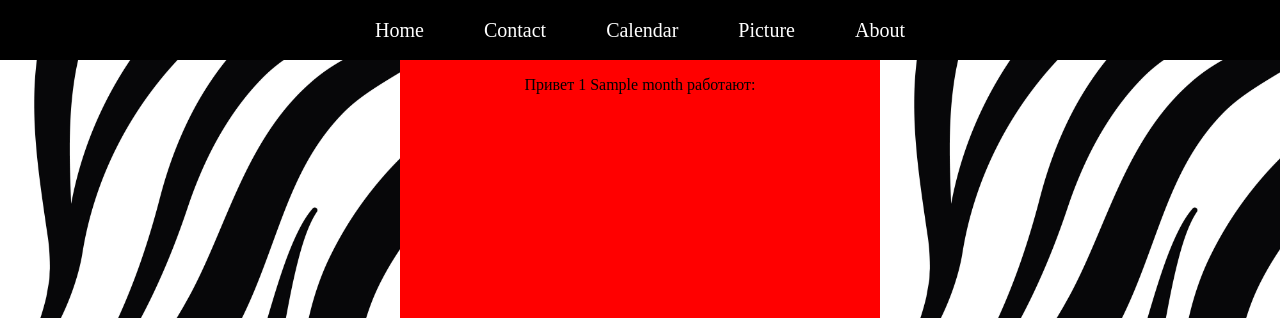
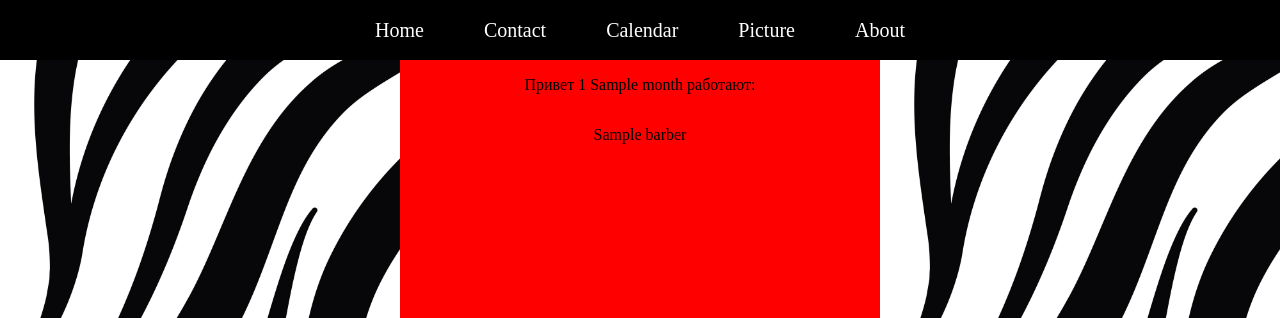
Before and after one commit to HenryAler/Calendar, a Django app: template record/barber/templates/barber.html in a window 1280 px wide. Shown: the top 318 px of the page. Run offline with Django 5.2, Linux system fonts and the light colour scheme; tables that the repository leaves empty hold one stand-in row (values such as "Sample post"); the template is opened without the code that fills it: values that come from a table or form of the project are taken from there, most other values are stand-ins (such as "Sample title", 1, 10 or a date in 2020).

Commit message:
The page with hairdressers working on a particular day has been finalized.

```diff
--- a/record/barber/models.py
+++ b/record/barber/models.py
@@ -23,7 +23,7 @@ class ScheduleBarber(models.Model):
 
     day = models.DateField(null=True, verbose_name='День')
     barber = models.ForeignKey(Barber, on_delete=models.CASCADE, verbose_name='Мастер')
-    working = models.BooleanField(default=True, verbose_name='Работает да/нет')
+    working = models.BooleanField(default=False, verbose_name='Работает да/нет')
 
     def __str__(self):
 
--- a/record/barber/templates/barber.html
+++ b/record/barber/templates/barber.html
@@ -1,7 +1,20 @@
 {% extends "base.html" %}
 
 {% block content %}
+<div id='barber'>
+<div class='barber_title'>
+    <p>Привет {{ num }} {{ month }}  работают:</p>
+</div>
 
-<p>Привет {{ num }} {{ month }}  работают:</p>
+<div class='barber_work'>
+    {% for i in barbers %}
+
+        {% if i.working == True %}
+            <p>{{ i.barber}}</p>
+        {% endif %}
+
+    {% endfor %}
+</div>
+</div>
 
 {% endblock content %}
--- /dev/null
+++ b/record/barber/urls.py
@@ -0,0 +1,9 @@
+from django.urls import path, re_path
+from . import views
+
+
+urlpatterns = [
+
+    path('', views.barber_count, name='barber'),
+    path('<int:month>/<int:num>/<int:year>', views.barber_count, name='count'),
+]
--- a/record/calendarview/templates/base.html
+++ b/record/calendarview/templates/base.html
@@ -5,6 +5,7 @@
     <meta charset="UTF-8">
     <meta name="viewport" content="width=device-width, initial-scale=1.0">
     <link rel='stylesheet' href="{% static 'css/style.css' %}" type='text/css' />
+    <link rel='stylesheet' href="{% static 'css/barber.css' %}" type='text/css' />
     <title>{{ title }}</title>
 </head>
 
--- a/record/calendarview/templates/calendar.html
+++ b/record/calendarview/templates/calendar.html
@@ -44,7 +44,7 @@
                     {% if i == 0 %}
                         <td></td>
                     {% else %}
-                        <td><a href='{% url "barber" %}{{ month }}/{{ i }}'>{{ i }}</a></td>
+                        <td><a href='{% url "barber" %}{{ month }}/{{ i }}/{{ year}}'>{{ i }}</a></td>
                     {% endif %}
 
             {% endfor %}
--- a/record/calendarview/urls.py
+++ b/record/calendarview/urls.py
@@ -5,6 +5,5 @@ from . import views
 urlpatterns = [
     path('', views.index, name='index'),
     path('calendar/', views.view_calendar, name='calendar'),
-    path('barber/', views.barber_count, name='barber'),
-    path('barber/<int:month>/<int:num>', views.barber_count, name='count'),
+
 ]
--- a/record/record/urls.py
+++ b/record/record/urls.py
@@ -23,7 +23,8 @@ from django.conf.urls.static import static
 
 urlpatterns = [
     path('admin/', admin.site.urls),
-    path('', include('calendarview.urls'))
+    path('', include('calendarview.urls')),
+    path('barber/', include('barber.urls'))
 ]
 
 if settings.DEBUG:
--- /dev/null
+++ b/record/static/css/barber.css
@@ -0,0 +1,5 @@
+#barber {
+    display: flex;
+    align-items: center;
+    flex-direction: column;
+}
```
Also changed, not shown: record/barber/views.py (+15 -0 lines), record/calendarview/views.py (+0 -11 lines).
